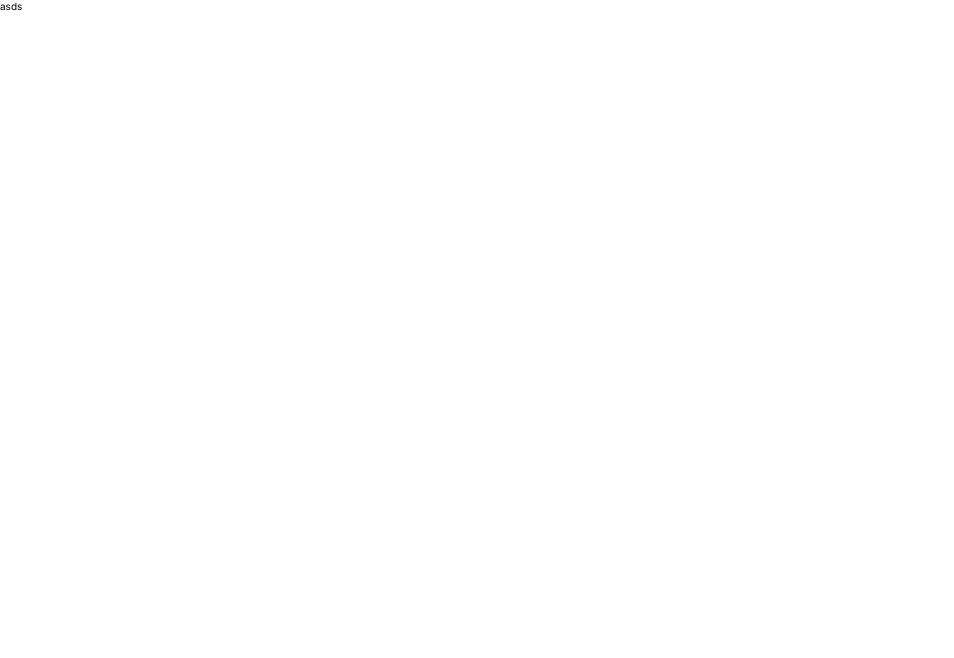
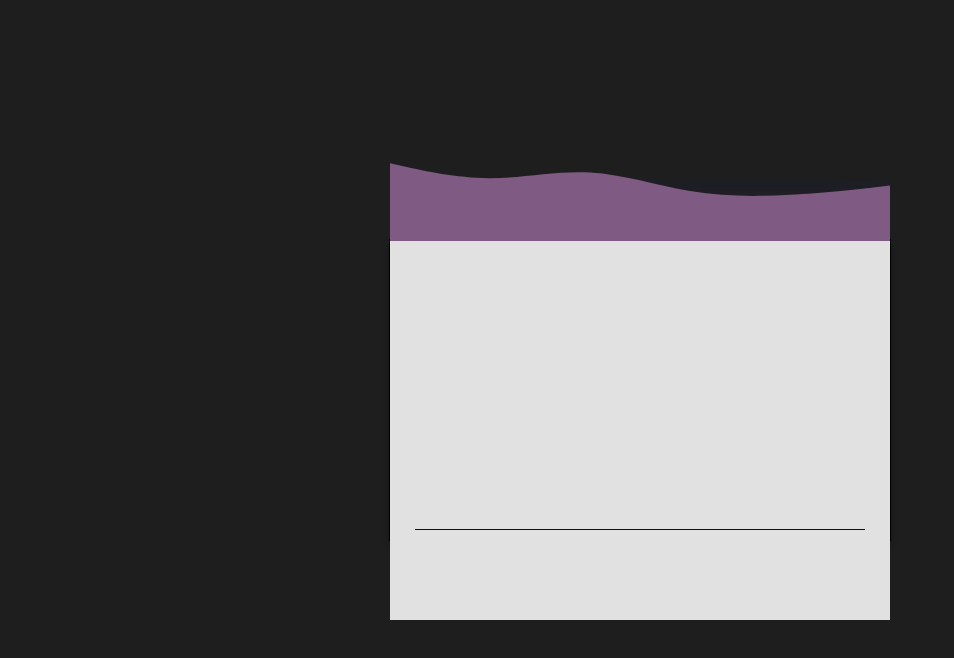
Before and after one commit to maletta/socket-chat-js, a React (Create React App) app in the folder frontend/: page / in a window 1280 px wide. Shown: the top 658 px of the page, without its empty margins (0-954 px from the left). Built offline with nearby package versions, Linux system fonts and the light colour scheme.

Commit message:
add styled components macro to dev and debug; style chat components; add routes to app

```diff
--- a/frontend/src/App.tsx
+++ b/frontend/src/App.tsx
@@ -1,8 +1,18 @@
+import ChatRoom from './pages/ChatRoom/ChatRoom';
 import React from 'react';
+import { BrowserRouter, Routes, Route } from "react-router-dom"
 
 function App() {
   return (
-    <div>asds</div>
+    <BrowserRouter>
+      <Routes>
+        <Route path='/'>
+          <Route path=":roomId" element={<div>Room id</div>} />
+          <Route index element={<ChatRoom />} />
+        </Route>
+
+      </Routes>
+    </BrowserRouter>
   );
 }
 
--- /dev/null
+++ b/frontend/src/components/Chat/Chat.tsx
@@ -0,0 +1,23 @@
+import React from 'react';
+
+import CHS from './styles';
+
+const Chat: React.FC = () => {
+  return <CHS.ChatContainer>
+    <CHS.ChatHeader>
+
+      <CHS.WaveSVG xmlns="http://www.w3.org/2000/svg" viewBox="0 0 1440 320">
+        <path fill="#fff" fillOpacity="1" d="M0,96L48,106.7C96,117,192,139,288,138.7C384,139,480,117,576,122.7C672,128,768,160,864,176C960,192,1056,192,1152,186.7C1248,181,1344,171,1392,165.3L1440,160L1440,320L1392,320C1344,320,1248,320,1152,320C1056,320,960,320,864,320C768,320,672,320,576,320C480,320,384,320,288,320C192,320,96,320,48,320L0,320Z"></path>
+      </CHS.WaveSVG>
+    </CHS.ChatHeader>
+    <CHS.ChatMessageContainer>
+      <CHS.ChatMessageList></CHS.ChatMessageList>
+    </CHS.ChatMessageContainer>
+    <CHS.ChatInputContainer>
+      <CHS.ChatInput />
+      <CHS.ChatSendButton />
+    </CHS.ChatInputContainer>
+  </CHS.ChatContainer>
+}
+
+export default Chat;
--- /dev/null
+++ b/frontend/src/components/Chat/styles.ts
@@ -0,0 +1,76 @@
+import styled from 'styled-components/macro';
+
+const containerWidth = 500;
+
+const ChatContainer = styled.div`
+  width: ${containerWidth}px;
+  height: auto;
+
+
+`;
+
+const WaveSVG = styled.svg`
+  position: absolute;
+  bottom: -1px;
+  width: 100%;
+  height: auto;
+
+  path {
+    fill: ${({ theme }) => theme.palette.primary.main};
+  }
+`;
+
+const ChatHeader = styled.div`
+  width: 100%;
+  height: 60px;
+  position: relative;
+
+  box-shadow: rgba(50, 50, 93, 0.25) 0px 30px 60px -12px inset, rgba(0, 0, 0, 0.3) 0px 18px 36px -18px inset;
+
+
+`;
+const ChatMessageContainer = styled.div`
+  height: 300px;
+  width: 100%;
+  padding: 10px 25px 10px 25px;
+
+  background-color: ${({ theme }) => theme.palette.gray.dark};
+  box-shadow: #000 0px 4px 8px -2px, #000 0px 0px 0px 1px;
+`;
+
+const ChatMessageList = styled.div`
+  width: 100%;
+  height: 100%;
+
+  border-bottom: 1px solid ${({ theme }) => theme.palette.black.dark};;
+
+`;
+
+const ChatMessageItem = styled.div`
+
+  background-image: linear-gradient(to right, #8e2de2, #4a00e0);
+
+`;
+
+const ChatInputContainer = styled.div`
+  width: 100%;
+  height: 80px;
+
+  background-color: ${({ theme }) => theme.palette.gray.dark};;
+`;
+
+const ChatInput = styled.div``;
+
+const ChatSendButton = styled.div``;
+
+export default {
+  WaveSVG,
+  ChatContainer,
+  ChatHeader,
+  ChatInput,
+  ChatInputContainer,
+  ChatMessageContainer,
+  ChatMessageList,
+  ChatSendButton,
+  ChatMessageItem
+};
--- /dev/null
+++ b/frontend/src/pages/ChatRoom/ChatRoom.tsx
@@ -0,0 +1,12 @@
+import React from 'react';
+
+import CR from './styles';
+import Chat from 'components/Chat/Chat';
+
+const ChatRoom: React.FC = () => {
+  return <CR.ChatRoomContainer>
+    <Chat />
+  </CR.ChatRoomContainer>
+}
+
+export default ChatRoom;
--- /dev/null
+++ b/frontend/src/pages/ChatRoom/styles.ts
@@ -0,0 +1,15 @@
+import styled from 'styled-components/macro';
+
+const ChatRoomContainer = styled.div`
+  width: 100vw;
+  height: 100vh;
+
+  display: flex;
+  justify-content: center;
+    align-items: center;
+
+`;
+
+export default {
+  ChatRoomContainer
+}
--- a/frontend/src/styles/globalStyle.ts
+++ b/frontend/src/styles/globalStyle.ts
@@ -1,4 +1,4 @@
-import { createGlobalStyle } from 'styled-components';
+import { createGlobalStyle } from 'styled-components/macro';
 
 const GlobalStyle = createGlobalStyle`
   * {
@@ -12,6 +12,7 @@ const GlobalStyle = createGlobalStyle`
     width: 100%;
     height: 100%;
     font-size: 16px;
+    background-color: #1e1e1e ; // black dark
   }
 
   :root{
```
Also changed, not shown: frontend/package.json (+10 -7 lines), frontend/src/types/styled.d.ts (+5 -2 lines), frontend/tsconfig.json (+9 -2 lines), frontend/.babel-plugin-macrosrc.json (added), frontend/.babelrc (added), frontend/.eslintrc.js, 2 other files (tests, documents, lock files or other folders).
